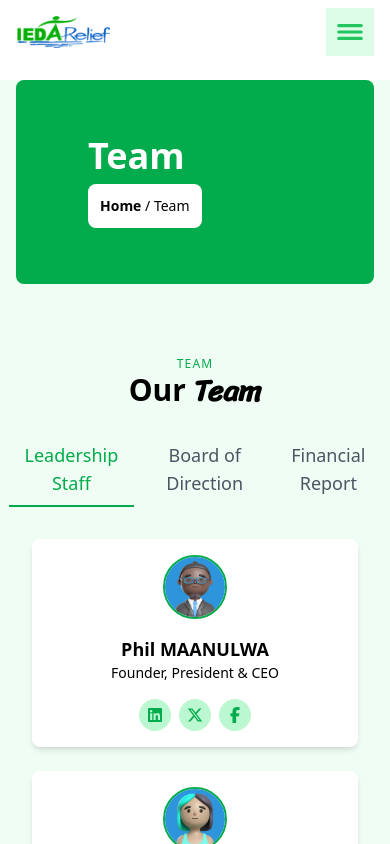
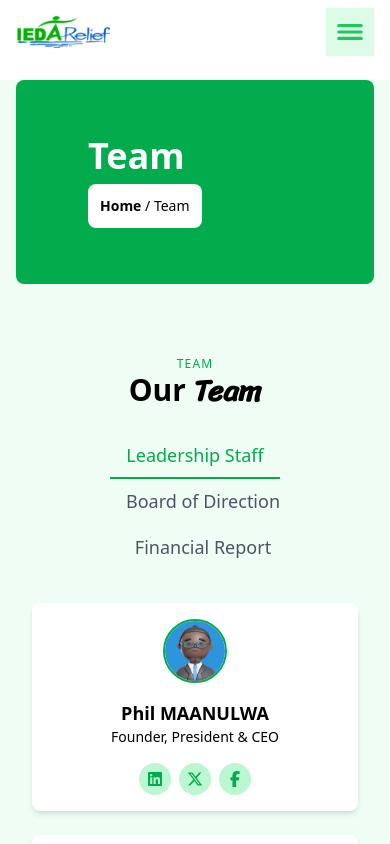
Before and after one commit to Bwirabuciza29/IEDA_Relief_v1, a Nuxt app: page /team in a window 390 px wide. Shown: the top 844 px of the page. Built offline with nearby package versions, Linux system fonts and the light colour scheme.

Commit message:
TheLast Dance

```diff
--- a/pages/team/index.vue
+++ b/pages/team/index.vue
@@ -64,7 +64,9 @@
         </div>
 
         <!-- Navigation des catégories -->
-        <div class="flex justify-center space-x-4 mb-8">
+        <div
+          class="flex justify-center space-x-4 mb-8 flex-wrap md:flex-nowrap"
+        >
           <button
             v-for="(category, index) in categories"
             :key="index"
@@ -73,6 +75,8 @@
               activeCategory === category
                 ? 'border-custom-green text-custom-green'
                 : 'border-transparent text-gray-600 hover:text-gray-800',
+              // Taille et espacement adaptatifs
+              'sm:text-base sm:px-3 sm:py-1 md:text-lg md:px-4 md:py-2',
             ]"
             @click="setActiveCategory(category)"
           >
```
